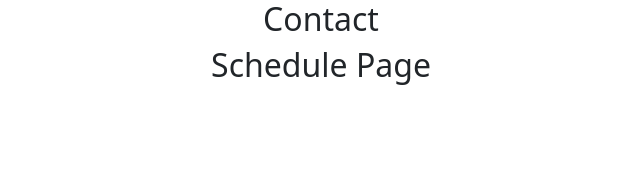
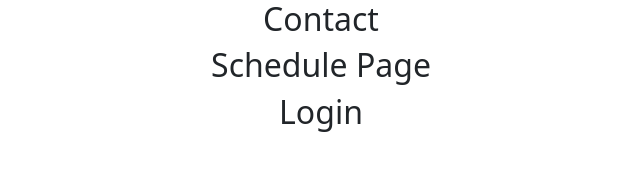
Before and after one commit to malvinopondo/tiko-kamili, a React (Create React App) app: page / in a window 1280 px wide. Shown: the top 183 px of the page, without its empty margins (319-959 px from the left). Built offline with nearby package versions, Linux system fonts and the light colour scheme.

Commit message:
feat(App.js): Set up my router inside the app.js

```diff
--- a/src/App.js
+++ b/src/App.js
@@ -1,12 +1,16 @@
 import './App.css';
+import {Routes, Route} from 'react-router-dom';
 import Contact from "./Components/Contact";
 import Schedule from "./Components/Schedule";
+import Login from "./Components/Login"
+
 
 function App() {
   return (
     <div className="App">
      <Contact />
      <Schedule />
+     <Login />
     </div>
   );
 }
--- a/src/Components/Login.jsx
+++ b/src/Components/Login.jsx
@@ -2,7 +2,7 @@ import React from 'react'
 
 const Login = () => {
   return (
-    <div>Login</div>
+    <h2>Login</h2>
   )
 }
 
```
